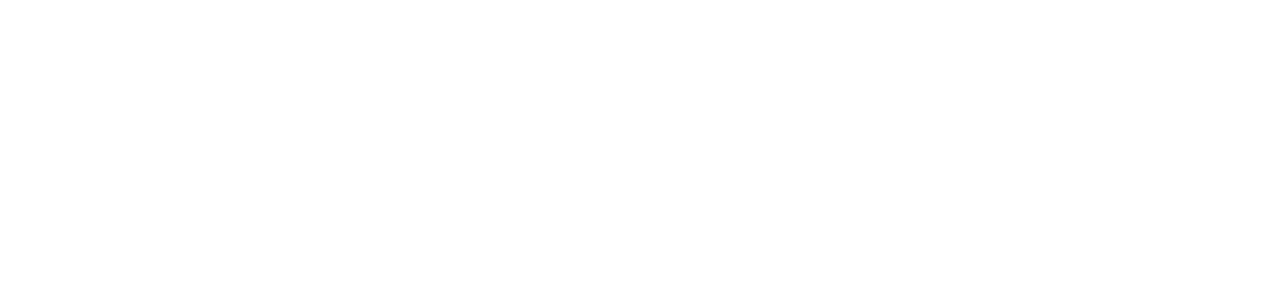
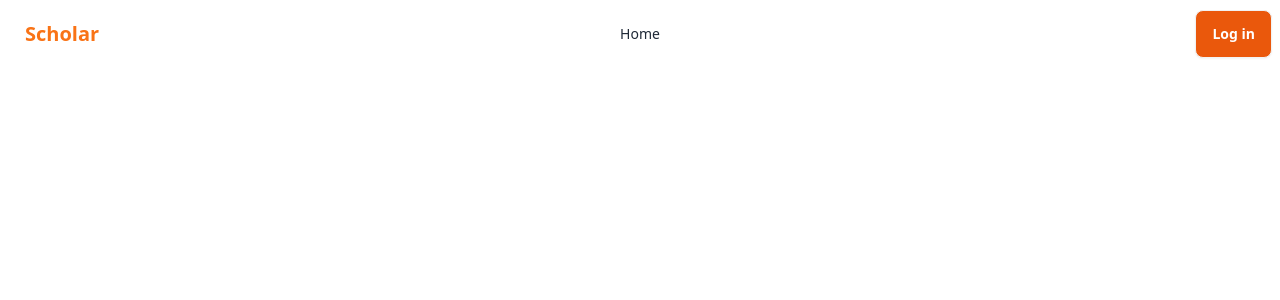
Before and after one commit to ShariarArefinOfficial/scholars-scholarship-client, a React (Vite) app: page / in a window 1280 px wide. Shown: the top 300 px of the page. Built offline with nearby package versions, Linux system fonts and the light colour scheme.

Commit message:
navbar cration

```diff
--- a/package.json
+++ b/package.json
@@ -10,9 +10,12 @@
     "preview": "vite preview"
   },
   "dependencies": {
+    "localforage": "^1.10.0",
+    "match-sorter": "^6.3.4",
     "react": "^18.2.0",
     "react-dom": "^18.2.0",
-    "react-router-dom": "^6.23.1"
+    "react-router-dom": "^6.23.1",
+    "sort-by": "^1.2.0"
   },
   "devDependencies": {
     "@types/react": "^18.2.66",
--- a/src/CommonComponent/NavBar/NavBar.jsx
+++ b/src/CommonComponent/NavBar/NavBar.jsx
@@ -1,8 +1,42 @@
 //import React from 'react';
+import { Link } from "react-router-dom";
+
 
 const NavBar = () => {
+    const navBar=<>
+        <li>
+           <Link to='/'>Home</Link>
+        </li>
+
+    </>
     return (
-        <div>
+        <div className=" max-w-screen-xl mx-auto">
+            <div className="navbar bg-base-100">
+  <div className="navbar-start">
+    <div className="dropdown">
+      <div tabIndex={0} role="button" className="btn btn-ghost lg:hidden">
+        <svg xmlns="http://www.w3.org/2000/svg" className="h-5 w-5" fill="none" viewBox="0 0 24 24" stroke="currentColor"><path strokeLinecap="round" strokeLinejoin="round" strokeWidth="2" d="M4 6h16M4 12h8m-8 6h16" /></svg>
+      </div>
+      <ul tabIndex={0} className="menu menu-sm dropdown-content mt-3 z-[1] p-2 shadow bg-base-100 rounded-box w-52">
+      {
+         navBar
+      }
+      </ul>
+    </div>
+    <Link className="btn btn-ghost text-xl text-orange-500">Scholar</Link>
+  </div>
+  <div className="navbar-center hidden lg:flex">
+    <ul className="menu menu-horizontal px-1">
+
+  {
+    navBar
+  }
+    </ul>
+  </div>
+  <div className="navbar-end">
+    <Link className="btn bg-orange-600 text-white font-bold">Log in</Link>
+  </div>
+</div>
 
         </div>
     );
--- /dev/null
+++ b/src/Pages/Home/Hero/Hero.jsx
@@ -0,0 +1,11 @@
+//import React from 'react';
+
+const Hero = () => {
+    return (
+        <div>
+
+        </div>
+    );
+};
+
+export default Hero;
```
Also changed, not shown: 1 other file (tests, documents, lock files or other folders).
